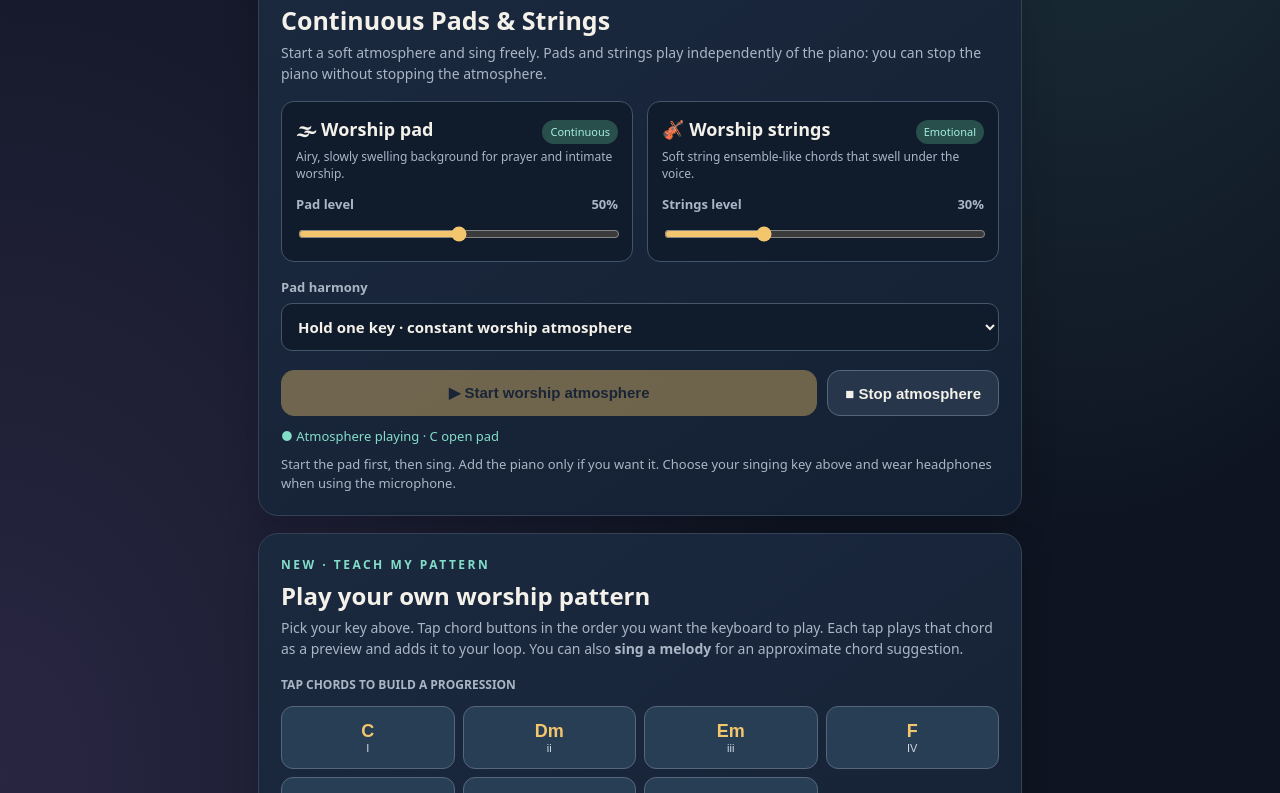
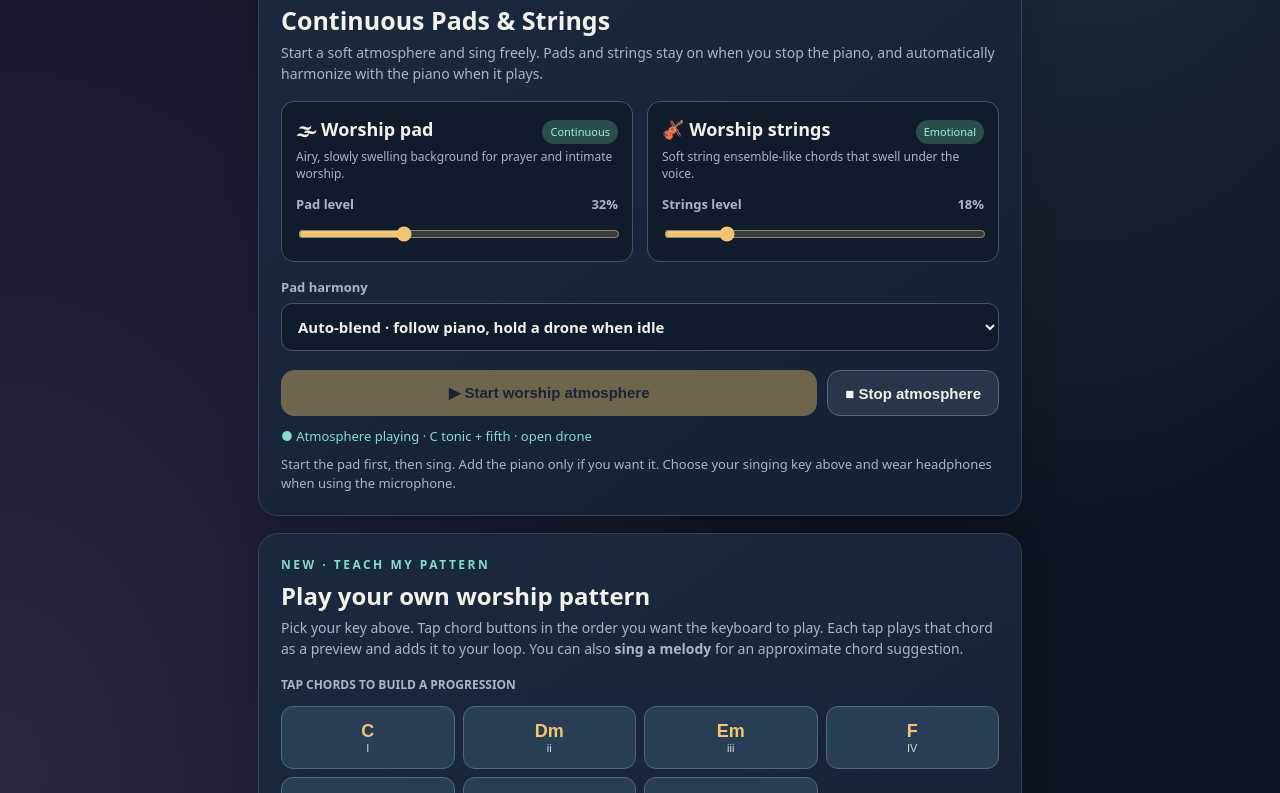
Before and after one commit to Plutobi/sing-and-chord, a plain HTML site: page worship/index.html in a window 1280 px wide. Both pictures are taken after a click on the button "▶ Start worship atmosphere". Shown: the part 1090-1883 px from the top of the page. Drawn offline with Linux system fonts and the light colour scheme.

Commit message:
Fix pad and string clashes with automatic chord-aware blending, register separation, lighter levels and shorter crossfades

```diff
--- a/worship/index.html
+++ b/worship/index.html
@@ -66,7 +66,7 @@ footer{color:#aeb8c9;font-size:12px;line-height:1.6;margin-top:23px}#alert{min-h
   <label class="control">Key<select id="key"></select></label>
   <label class="control">Worship progression<select id="pattern"><option value="gentle">Gentle worship · I–V–vi–IV</option><option value="prayer">Prayer · I–vi–IV–V</option><option value="rise">Build-up · I–IV–I–V–vi–IV–V–I</option><option value="custom">My pattern · taught chords</option></select></label>
   <label class="control"><span class="slider-label">Tempo <span><b id="bpmval">68</b> BPM</span></span><input type="range" id="bpm" min="48" max="108" value="68" step="1"></label>
-  <label class="control"><span class="slider-label">Keyboard volume <span id="volval">55%</span></span><input type="range" id="volume" min="0" max="100" value="55" step="1"></label>
+  <label class="control"><span class="slider-label">Piano volume <span id="volval">55%</span></span><input type="range" id="volume" min="0" max="100" value="55" step="1"></label>
  </div>
  <div class="actions"><button class="primary" id="play">▶ Play worship piano</button><button id="stop" disabled>■ Stop</button></div>
  <p class="hint">Try singing: “And the glory must be to the Lord…” over the original chord pattern. Use headphones for the best experience.</p>
@@ -76,22 +76,23 @@ footer{color:#aeb8c9;font-size:12px;line-height:1.6;margin-top:23px}#alert{min-h
 <section class="panel" id="atmospherePanel" aria-label="Worship pad and strings">
  <div class="eyebrow">NEW · Worship atmosphere</div>
  <h2 style="font-size:25px;line-height:1.2;margin:8px 0 7px">Continuous Pads &amp; Strings</h2>
- <p class="teach-intro">Start a soft atmosphere and sing freely. Pads and strings play independently of the piano: you can stop the piano without stopping the atmosphere.</p>
+ <p class="teach-intro">Start a soft atmosphere and sing freely. Pads and strings stay on when you stop the piano, and automatically harmonize with the piano when it plays.</p>
  <div class="ambientgrid">
   <div class="ambientcard">
    <div class="ambienttitle"><h3>🌫 Worship pad</h3><span class="ambienttag">Continuous</span></div>
    <p>Airy, slowly swelling background for prayer and intimate worship.</p>
-   <label class="control"><span class="slider-label">Pad level <span id="padVolLabel">50%</span></span><input id="padVolume" type="range" min="0" max="100" value="50"></label>
+   <label class="control"><span class="slider-label">Pad level <span id="padVolLabel">32%</span></span><input id="padVolume" type="range" min="0" max="100" value="32"></label>
   </div>
   <div class="ambientcard">
    <div class="ambienttitle"><h3>🎻 Worship strings</h3><span class="ambienttag">Emotional</span></div>
    <p>Soft string ensemble-like chords that swell under the voice.</p>
-   <label class="control"><span class="slider-label">Strings level <span id="stringsVolLabel">30%</span></span><input id="stringsVolume" type="range" min="0" max="100" value="30"></label>
+   <label class="control"><span class="slider-label">Strings level <span id="stringsVolLabel">18%</span></span><input id="stringsVolume" type="range" min="0" max="100" value="18"></label>
   </div>
  </div>
  <label class="control" style="margin-top:16px">Pad harmony<select id="ambientMode">
-  <option value="key">Hold one key · constant worship atmosphere</option>
-  <option value="chords">Follow piano chords · smooth transitions</option>
+  <option value="auto" selected>Auto-blend · follow piano, hold a drone when idle</option>
+  <option value="chords">Follow piano chords · even when piano is stopped</option>
+  <option value="key">Tonic + fifth drone · independent of chords</option>
  </select></label>
  <div class="actions"><button class="primary" id="startAmbience">▶ Start worship atmosphere</button><button id="stopAmbience" disabled>■ Stop atmosphere</button></div>
  <p id="ambientStatus" role="status" class="ambientstate">Atmosphere is off.</p>
@@ -153,7 +154,7 @@ for(let i=0;i<13;i++){
   let b=document.createElement('div');b.className='black';b.dataset.pc=String(pc);b.style.left=(whitesBefore/14*100)+'%';$keys.appendChild(b)
 }
 const pitch=m=>440*Math.pow(2,(m-69)/12);
-const chordForDegree=(degree)=>{const root=(Number(keySel.value)+SCALE[degree])%12;const third=(root+(degree===1||degree===2||degree===5?3:4))%12;const fifth=(root+(degree===6?6:7))%12;return {degree,root,pcs:[root,third,fifth],name:NAMES[root]+QUALITY[degree]}};
+const chordForDegree=(degree)=>{const root=(Number(keySel.value)+SCALE[degree])%12;const third=(root+(degree===1||degree===2||degree===5||degree===6?3:4))%12;const fifth=(root+(degree===6?6:7))%12;return {degree,root,pcs:[root,third,fifth],name:NAMES[root]+QUALITY[degree]}};
 function setChordUI(){
  const degrees=PATTERNS[$('pattern').value];
  const chord=chordForDegree(degrees[chordIndex%degrees.length]);
@@ -169,11 +170,11 @@ function initAudio(){
   compressor=ctx.createDynamicsCompressor();
   compressor.threshold.value=-20;compressor.ratio.value=3;
   compressor.attack.value=.005;compressor.release.value=.26;
-  master=ctx.createGain();master.gain.value=Number($('volume').value)/100*.62;
+  master=ctx.createGain();master.gain.value=.72;
   compressor.connect(master);master.connect(ctx.destination);
-  pianoBus=ctx.createGain();pianoBus.gain.value=1;pianoBus.connect(compressor);
+  pianoBus=ctx.createGain();pianoBus.gain.value=Number($('volume').value)/100*.68;pianoBus.connect(compressor);
   const ambienceDry=ctx.createGain();
-  ambienceDry.gain.value=.58;ambienceDry.connect(compressor);
+  ambienceDry.gain.value=.54;ambienceDry.connect(compressor);
   const ambienceInput=ctx.createGain();
   ambienceInput.connect(ambienceDry);
   padBus=ctx.createGain();padBus.gain.value=Number($('padVolume').value)/100;
@@ -186,71 +187,111 @@ function initAudio(){
   }
   ambientConvolver=ctx.createConvolver();
   ambientConvolver.buffer=buffer;
-  const wet=ctx.createGain();wet.gain.value=.38;
+  const wet=ctx.createGain();wet.gain.value=.20;
   ambienceInput.connect(ambientConvolver);
   ambientConvolver.connect(wet);wet.connect(compressor);
  }
  if(ctx.state==='suspended')ctx.resume();
 }
 
-// Independent, user-controlled ambient synthesizer. The "hold key" option uses
-// an open tonic/fifth/ninth voicing rather than a repeating piano progression.
+// Each instrument has a different register and the same harmonic source.
+// Auto-blend follows the piano when it plays, then falls back to a consonant
+// tonic/fifth drone when the piano stops.
+function shouldFollowAmbientHarmony(){
+ const mode=$('ambientMode').value;
+ return mode==='chords'||(mode==='auto'&&playing);
+}
+function closestPitchClass(pc,target,low,high){
+ let best=null,dist=Infinity;
+ for(let note=low;note<=high;note++){
+  if(note%12!==pc)continue;
+  const d=Math.abs(note-target);
+  if(d<dist){best=note;dist=d;}
+ }
+ return best===null?60+pc:best;
+}
 function ambientPitches(){
- const root=Number(keySel.value);
- if($('ambientMode').value==='key'){
-  return {notes:[48+root,55+root,60+root,62+root],name:NAMES[root]+' open pad'};
+ const tonic=Number(keySel.value);
+ if(!shouldFollowAmbientHarmony()){
+  return {
+   pad:[48+tonic,55+tonic],
+   strings:[60+tonic,67+tonic],
+   name:NAMES[tonic]+' tonic + fifth · open drone'
+  };
  }
  const seq=PATTERNS[$('pattern').value];
  const chord=chordForDegree(seq[chordIndex%seq.length]);
- const third=(chord.pcs[1]-chord.root+12)%12;
- const fifth=(chord.pcs[2]-chord.root+12)%12;
- return {notes:[48+chord.root,48+chord.root+fifth,60+chord.root,60+chord.root+third],name:chord.name};
+ const third=chord.pcs[1],fifth=chord.pcs[2],root=chord.root;
+ return {
+  pad:[
+   closestPitchClass(root,49,45,59),
+   closestPitchClass(fifth,57,52,67),
+   closestPitchClass(third,64,60,75)
+  ],
+  strings:[
+   closestPitchClass(third,67,61,77),
+   closestPitchClass(fifth,72,65,80)
+  ],
+  name:chord.name+' · blended harmony'
+ };
 }
 function createAmbientVoice(midi,type){
- const when=ctx.currentTime+.02;
+ const when=ctx.currentTime+.01;
+ const isPad=type==='pad';
+ const level=isPad?.10:.055;
  const amp=ctx.createGain();
- const isPad=type==='pad';
- const level=isPad?.22:.13;
  amp.gain.setValueAtTime(.0001,when);
- amp.gain.exponentialRampToValueAtTime(level,when+(isPad?1.8:.9));
+ amp.gain.exponentialRampToValueAtTime(level,when+(isPad?.65:.95));
  amp.connect(isPad?padBus:stringsBus);
  const lowpass=ctx.createBiquadFilter();
- lowpass.type='lowpass';lowpass.frequency.value=isPad?1250:1750;
- lowpass.Q.value=.55;
+ lowpass.type='lowpass';lowpass.frequency.value=isPad?850:1350;
+ lowpass.Q.value=.5;
+ let source=lowpass;
+ if(!isPad){
+  const highpass=ctx.createBiquadFilter();
+  highpass.type='highpass';highpass.frequency.value=270;
+  highpass.Q.value=.5;
+  highpass.connect(lowpass);
+  source=highpass;
+ }
  lowpass.connect(amp);
  const oscillators=[];
- const parts=isPad?[['sine',-.9,.70],['triangle',1.7,.27],['sine',6,.16]]:[['sawtooth',-5,.30],['triangle',4,.49],['sawtooth',8,.18]];
- parts.forEach(([shape,detune,level])=>{
+ const parts=isPad?[['sine',0,.88],['triangle',.8,.13]]:[['triangle',0,.83],['sawtooth',.6,.09]];
+ parts.forEach(([shape,detune,partialLevel])=>{
   const oscillator=ctx.createOscillator();
   const gain=ctx.createGain();
   oscillator.type=shape;
-  oscillator.frequency.setValueAtTime(pitch(midi),when);
+  oscillator.frequency.value=pitch(midi);
   oscillator.detune.value=detune;
-  gain.gain.value=level;
-  oscillator.connect(gain);
-  gain.connect(lowpass);
-  oscillator.start(when);
-  oscillators.push(oscillator);
+  gain.gain.value=partialLevel;
+  oscillator.connect(gain);gain.connect(source);
+  oscillator.start(when);oscillators.push(oscillator);
  });
  return ()=>{
   const t=ctx.currentTime;
-  amp.gain.cancelScheduledValues(t);
-  amp.gain.setTargetAtTime(.0001,t,isPad?.65:.48);
-  oscillators.forEach(o=>{try{o.stop(t+3.5)}catch(e){}});
+  if(typeof amp.gain.cancelAndHoldAtTime==='function'){
+   amp.gain.cancelAndHoldAtTime(t);
+  }else{
+   amp.gain.cancelScheduledValues(t);
+   amp.gain.setValueAtTime(level,t);
+  }
+  amp.gain.exponentialRampToValueAtTime(.0001,t+.85);
+  oscillators.forEach(o=>{try{o.stop(t+1.1)}catch(e){}});
  };
 }
 function refreshAtmosphere(force=false){
  if(!ambientPlaying||!ctx)return;
  const sound=ambientPitches();
- const signature=$('ambientMode').value+':'+sound.notes.join(',');
+ const signature=$('ambientMode').value+':'+playing+':'+sound.pad.join(',')+':'+sound.strings.join(',');
  if(!force&&signature===ambientSignature)return;
  ambientSignature=signature;
  const old=ambientVoices;ambientVoices=[];
- sound.notes.forEach(midi=>ambientVoices.push(createAmbientVoice(midi,'pad')));
- [sound.notes[0],sound.notes[1],sound.notes[2]].forEach(midi=>ambientVoices.push(createAmbientVoice(midi-0,'strings')));
+ sound.pad.forEach(note=>ambientVoices.push(createAmbientVoice(note,'pad')));
+ sound.strings.forEach(note=>ambientVoices.push(createAmbientVoice(note,'strings')));
  old.forEach(release=>release());
  $('ambientStatus').textContent='● Atmosphere playing · '+sound.name;
 }
+
 function startAtmosphere(){
  try{
   initAudio();
@@ -404,7 +445,7 @@ function beginBar(when,beatLength){
  if(bass>48)bass-=12;
  tone(bass,when,beatLength*Math.max(1,beats-.6),.48,'piano');
  notes.forEach((n,i)=>tone(n,when+.04+i*.045,beatLength*Math.max(1,beats-.5),.45,'piano'));
- if(ambientPlaying&&$('ambientMode').value==='chords')refreshAtmosphere();
+ if(ambientPlaying&&shouldFollowAmbientHarmony())refreshAtmosphere();
  setChordUI();
 }
 function schedule(){
@@ -419,8 +460,8 @@ function schedule(){
   nextTime+=beat/2;step++;
  }
 }
-function start(){try{initAudio();if(playing)return;pianoBus.gain.cancelScheduledValues(ctx.currentTime);pianoBus.gain.setTargetAtTime(1,ctx.currentTime,.05);playing=true;step=0;nextChordAtStep=0;chordIndex=0;currentVoicing=[];nextTime=ctx.currentTime+.1;$('play').disabled=true;$('stop').disabled=false;$('status').textContent='● Accompanying';$('status').classList.remove('off');clock=setInterval(schedule,40);schedule();setChordUI();$('alert').textContent=''}catch(e){$('alert').textContent='Could not start audio: '+e.message}}
-function stop(){playing=false;if(clock)clearInterval(clock);clock=null;step=0;nextChordAtStep=0;chordIndex=0;currentVoicing=[];$('play').disabled=false;$('stop').disabled=true;$('status').textContent='Not playing';$('status').classList.add('off');setChordUI();if(ctx&&pianoBus){ // Stop only the piano; atmosphere stays on.
+function start(){try{initAudio();if(playing)return;pianoBus.gain.cancelScheduledValues(ctx.currentTime);pianoBus.gain.setTargetAtTime(Number($('volume').value)/100*.68,ctx.currentTime,.05);playing=true;refreshAtmosphere();step=0;nextChordAtStep=0;chordIndex=0;currentVoicing=[];nextTime=ctx.currentTime+.1;$('play').disabled=true;$('stop').disabled=false;$('status').textContent='● Accompanying';$('status').classList.remove('off');clock=setInterval(schedule,40);schedule();setChordUI();$('alert').textContent=''}catch(e){$('alert').textContent='Could not start audio: '+e.message}}
+function stop(){playing=false;if(clock)clearInterval(clock);clock=null;step=0;nextChordAtStep=0;chordIndex=0;currentVoicing=[];$('play').disabled=false;$('stop').disabled=true;$('status').textContent='Not playing';$('status').classList.add('off');setChordUI();refreshAtmosphere();if(ctx&&pianoBus){ // Stop only the piano; atmosphere stays on.
  pianoBus.gain.cancelScheduledValues(ctx.currentTime);
  pianoBus.gain.setTargetAtTime(.0001,ctx.currentTime,.055);
 }}
@@ -478,7 +519,7 @@ $('stringsVolume').addEventListener('input',e=>{
 });
 $('ambientMode').addEventListener('change',()=>refreshAtmosphere(true));
 $('bpm').addEventListener('input',e=>$('bpmval').textContent=e.target.value);
-$('volume').addEventListener('input',e=>{$('volval').textContent=e.target.value+'%';if(ctx&&master&&playing)master.gain.setTargetAtTime(Number(e.target.value)/100*.62,ctx.currentTime,.05)});
+$('volume').addEventListener('input',e=>{$('volval').textContent=e.target.value+'%';if(ctx&&pianoBus&&playing)pianoBus.gain.setTargetAtTime(Number(e.target.value)/100*.68,ctx.currentTime,.05)});
 keySel.addEventListener('change',()=>{currentVoicing=[];renderPads();renderSequence();setChordUI();refreshAtmosphere(true)});
 $('pattern').addEventListener('change',()=>{chordIndex=0;currentVoicing=[];setChordUI();refreshAtmosphere(true)});
 $('useCustom').addEventListener('click',()=>{
```
